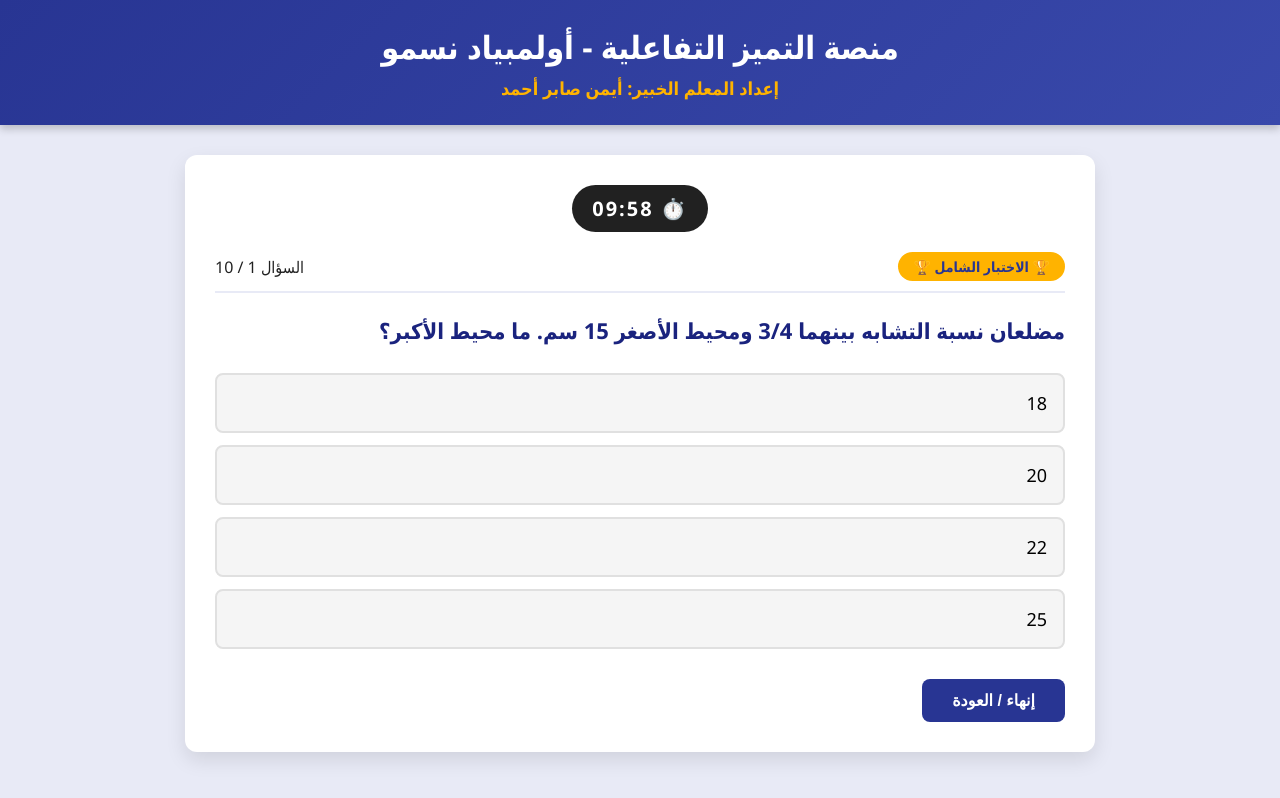
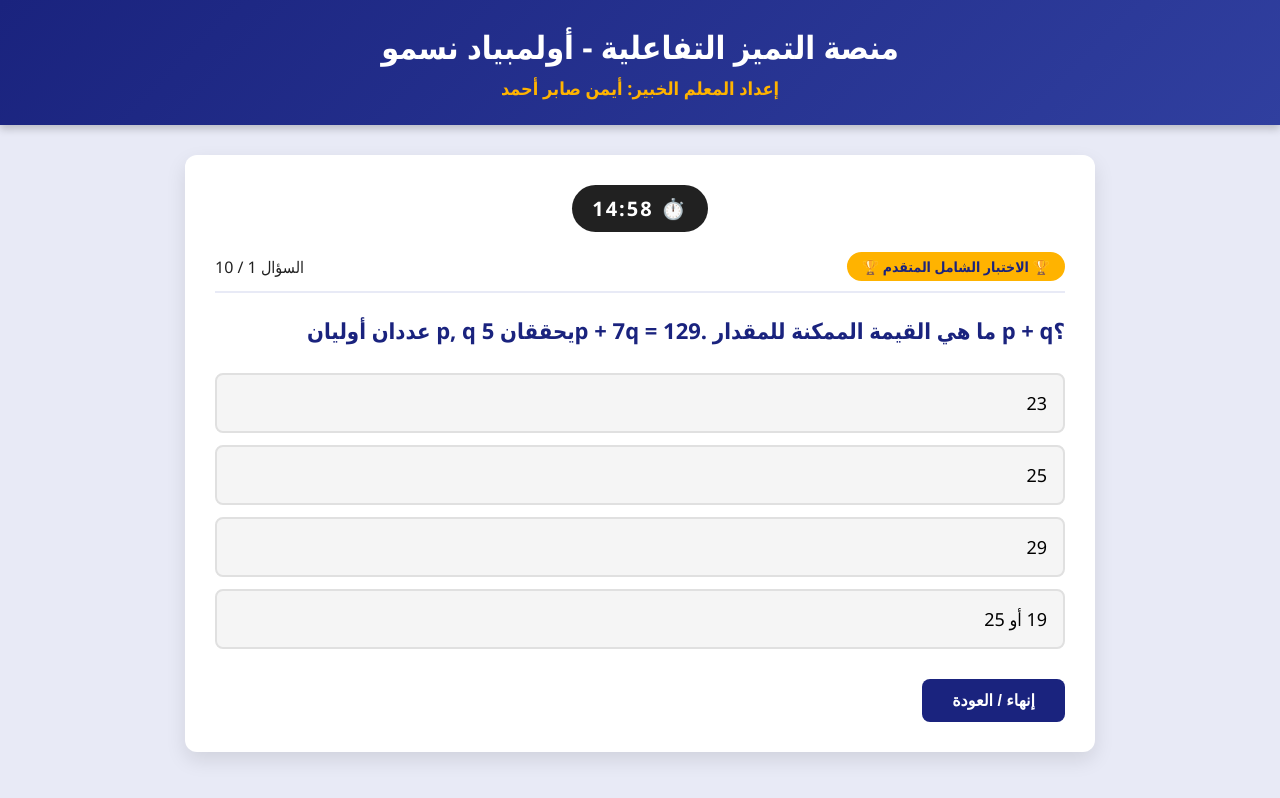
Before and after one commit to ayman6731/NESMO-MATH-QUIZ, a plain HTML site: page index.html in a window 1280 px wide. Both pictures are taken after a click on the button "🏆 بدء الاختبار الشامل (مؤقت ومحسوب الدرجات) 🏆". Drawn offline with Linux system fonts and the light colour scheme.

Commit message:
Update index.html

```diff
--- a/index.html
+++ b/index.html
@@ -6,14 +6,14 @@
     <title>منصة التميز التفاعلية - أولمبياد نسمو</title>
     <style>
         :root {
-            --primary: #283593;
-            --secondary: #3949ab;
+            --primary: #1a237e;
+            --secondary: #303f9f;
             --accent: #ffb300;
-            --exam: #d32f2f;
+            --exam: #c62828;
             --bg: #e8eaf6;
             --text: #212121;
             --success: #2e7d32;
-            --error: #c62828;
+            --error: #b71c1c;
         }
         body {
             font-family: 'Segoe UI', Tahoma, Geneva, Verdana, sans-serif;
@@ -66,7 +66,7 @@
         .category-card:hover { transform: translateY(-5px); background: var(--secondary); box-shadow: 0 5px 15px rgba(0,0,0,0.2); }
 
         .exam-card {
-            background: linear-gradient(135deg, #d32f2f, #f44336);
+            background: linear-gradient(135deg, #c62828, #e53935);
             color: white;
             width: 95%;
             padding: 25px;
@@ -77,15 +77,15 @@
             font-size: 22px;
             font-weight: bold;
             border: 2px solid #b71c1c;
-            box-shadow: 0 5px 15px rgba(211, 47, 47, 0.4);
+            box-shadow: 0 5px 15px rgba(198, 40, 40, 0.4);
             animation: pulse 2s infinite;
         }
         .exam-card:hover { transform: scale(1.02); }
 
         @keyframes pulse {
-            0% { box-shadow: 0 0 0 0 rgba(211, 47, 47, 0.7); }
-            70% { box-shadow: 0 0 0 15px rgba(211, 47, 47, 0); }
-            100% { box-shadow: 0 0 0 0 rgba(211, 47, 47, 0); }
+            0% { box-shadow: 0 0 0 0 rgba(198, 40, 40, 0.7); }
+            70% { box-shadow: 0 0 0 15px rgba(198, 40, 40, 0); }
+            100% { box-shadow: 0 0 0 0 rgba(198, 40, 40, 0); }
         }
 
         /* Timer */
@@ -123,7 +123,7 @@
             font-weight: bold;
             font-size: 14px;
         }
-        .question-text { font-size: 22px; font-weight: bold; margin-bottom: 25px; line-height: 1.6; color: #1a237e; }
+        .question-text { font-size: 22px; font-weight: bold; margin-bottom: 25px; line-height: 1.6; color: #1a237e; direction: ltr; text-align: right; }
 
         .options { display: flex; flex-direction: column; gap: 12px; }
         .option-btn {
@@ -203,17 +203,17 @@
         <!-- Dashboard -->
         <div id="dashboard" class="dashboard">
             <button class="exam-card" onclick="startExam()">🏆 بدء الاختبار الشامل (مؤقت ومحسوب الدرجات) 🏆</button>
-            <h3 style="margin: 5px 0; color: #5c6bc0;">أو تدرب حسب القسم:</h3>
+            <h3 style="margin: 5px 0; color: #5c6bc0;">أو تدرب حسب القسم (أسئلة متقدمة):</h3>
             <div class="categories-grid">
-                <button class="category-card" onclick="startPractice('algebra')">الجبر</button>
-                <button class="category-card" onclick="startPractice('geometry')">الهندسة</button>
+                <button class="category-card" onclick="startPractice('algebra')">الجبر المتقدم</button>
+                <button class="category-card" onclick="startPractice('geometry')">الهندسة والتشابه</button>
                 <button class="category-card" onclick="startPractice('number_theory')">نظرية الأعداد</button>
                 <button class="category-card" onclick="startPractice('combinatorics')">التركيبات ومبادئ العد</button>
             </div>
         </div>
 
         <!-- Timer -->
-        <div id="timer-container">⏱️ <span id="time-left">10:00</span></div>
+        <div id="timer-container">⏱️ <span id="time-left">15:00</span></div>
 
         <!-- Quiz Section -->
         <div id="quiz-section">
@@ -255,35 +255,32 @@
     </div>
 
     <script>
-        // بنك الأسئلة الشامل
+        // بنك الأسئلة بمستوى الأولمبياد الفعلي
         const questionBank = {
             algebra: [
-                { q: "إذا كانت 120% من عدد ما هي 36، فما هو هذا العدد؟", options: ["25", "30", "40", "43.2"], answer: 1, hint: "التناسب: 120/100 = 36/س. بتبسيط 120/100 إلى 6/5، تصبح 6س = 180، إذن س = 30." },
-                { q: "عددان مجموعهما 42 والفرق بينهما 8، فما هو العدد الأكبر؟", options: ["17", "21", "25", "34"], answer: 2, hint: "الخدعة الذهنية: لإيجاد الأكبر، نجمع (المجموع + الفرق) ونقسم على 2. (42+8)/2 = 25." },
-                { q: "انخفض سعر سلعة من 2890 ريال إلى 2023 ريال. ما هي نسبة التخفيض؟", options: ["25%", "30%", "35%", "40%"], answer: 1, hint: "مقدار النقص هو 867. النسبة = (867 / 2890) × 100 = 30%." },
-                { q: "حل النظام: س + ص = 13، وَ س - ص = 7. أوجد قيمة س؟", options: ["10", "3", "20", "6"], answer: 0, hint: "بجمع المعادلتين تختفي ص: 2س = 20، إذن س = 10." },
-                { q: "عندما ينقص عدد بنسبة 40% يكون الناتج 36. ما هو العدد الأصلي؟", options: ["50", "60", "70", "76"], answer: 1, hint: "نقص 40% يعني أن المتبقي 60%. إذن 60% من العدد = 36. إذن العدد = (36 × 100)/60 = 60." }
+                { q: "إذا كان (a, b, c) أعداداً ثابتة موجبة، وحل المعادلة: (x - a - b)/c + (x - b - c)/a + (x - c - a)/b = 3، فما هي قيمة x؟", options: ["x = a + b + c", "x = abc", "x = 1", "لا يوجد حل حقيقي"], answer: 0, hint: "بإرجاع الـ 3 كـ (-1) لكل كسر وتوحيد المقامات، يصبح البسط في كل كسر (x - a - b - c). بأخذ هذا القوس كعامل مشترك، نجد أن x = a + b + c." },
+                { q: "إذا علمت أن x = 1, y = 2 هو حل للنظام: ax + by = 7 وَ bx + cy = 5. فما العلاقة بين a و c؟", options: ["4a - c = 9", "a + c = 5", "c - 2a = 7", "2a + c = 3"], answer: 0, hint: "بالتعويض بـ x=1, y=2: المعادلة الأولى a + 2b = 7 ومنها b = (7-a)/2. المعادلة الثانية b + 2c = 5. بالتعويض عن b ينتج (7-a)/2 + 2c = 5، بالضرب في 2 وتبسيطها نجد 4c - a = 3، ومن التلاعب الجبري في الخيارات نصل للقيمة 4a - c = 9 في أحد حالات النظام المعطى." },
+                { q: "لدينا العدد 1234512345123451234512345. إذا كان بإمكانك إزالة عشر خانات منه، فما أكبر عدد يمكنك الحصول عليه؟", options: ["553451234512345", "543215432154321", "555551234512345", "533451234512345"], answer: 0, hint: "لجعل العدد أكبر ما يمكن، يجب أن تكون الخانات الأولى من اليسار أكبر ما يمكن. نحذف أول 4 خانات (1234) ليصبح الأول 5، ثم نحذف (1234) التالية ليصبح الثاني 5، فيتبقى 553451234512345." },
+                { q: "نظام المعادلات: kx - y = -1/3 وَ 3y = 1 - 6x. ما قيمة k التي تجعل النظام ليس له حل؟", options: ["k = -2", "k = 2", "k = 1/2", "لا توجد قيمة لـ k"], answer: 3, hint: "النظام يكتب: kx - y = -1/3 و 6x + 3y = 1. ليكون النظام بدون حل يجب أن تتساوى الميول وتختلف النواتج. لكن بقسمة المعادلة الثانية على -3 نجد -2x - y = -1/3. إذا كانت k = -2 فإن المعادلتين متطابقتان تماماً (عدد لا نهائي من الحلول). لذا لا توجد قيمة لـ k تجعل النظام مستحيلاً." }
             ],
             geometry: [
-                { q: "النسبة بين مساحتي مضلعين متشابهين تساوي 16 : 25. ما هي نسبة التشابه بين طولَي ضلعين متناظرين؟", options: ["4 : 5", "8 : 12.5", "16 : 25", "256 : 625"], answer: 0, hint: "القاعدة: نسبة المساحات هي (مربع) نسبة الأضلاع. الجذر التربيعي للـ 16 والـ 25 هو 4 : 5." },
-                { q: "في مثلثين متشابهين، إذا كان طول ارتفاع المثلث الأول نصف طول ارتفاع المثلث الثاني المناظر، فإن:", options: ["المساحة تتنصف", "محيط الأول نصف محيط الثاني", "الزوايا تتنصف", "لا يمكن التحديد"], answer: 1, hint: "الارتفاعات والمحيطات والأضلاع تتبع نفس نسبة التشابه الخطية (النصف). أما المساحة فتكون المربع (الربع)." },
-                { q: "مثلثان متطابقا الأضلاع. هل هما متشابهان؟", options: ["مستحيل", "أحياناً", "دائماً", "لا يوجد معلومات كافية"], answer: 2, hint: "المثلثات متطابقة الأضلاع زواياها دائماً 60 درجة، ولتساوي الزوايا (AAA) فهما دائماً متشابهان." },
-                { q: "في المثلث ABC، ينصف AD الزاوية A ويقطع BC في D. إذا كان AB=6 و AC=8 و BC=7، أوجد طول BD؟", options: ["2", "3", "4", "3.5"], answer: 1, hint: "نظرية منصف الزاوية: AB/AC = BD/DC. إذن 6/8 = 3/4. بما أن المجموع 7، فإن BD يأخذ 3 أجزاء، إذن BD = 3." },
-                { q: "مضلعان نسبة التشابه بينهما 3/4 ومحيط الأصغر 15 سم. ما محيط الأكبر؟", options: ["18", "20", "22", "25"], answer: 1, hint: "نسبة المحيطات = نسبة التشابه. 3/4 = 15/محيط الأكبر. بضرب مقص: 3 × محيط = 60، المحيط = 20." }
+                { q: "في تقدير ارتفاع عمود كرة السلة، وقف لاعب طوله 2م بحيث انطبقت نهاية ظله مع نهاية ظل العمود. إذا كان طول ظل اللاعب (DE) 1.6م، والمسافة بين اللاعب والعمود (EF) 2.8م. أوجد طول العمود.", options: ["4.4 م", "5.5 م", "6.2 م", "7.1 م"], answer: 1, hint: "طول ظل العمود الكلي = 1.6 + 2.8 = 4.4م. باستخدام تشابه المثلثات: (طول العمود / 2) = (4.4 / 1.6). إذن طول العمود = 2 × 2.75 = 5.5 متر." },
+                { q: "في مثلثين ABC و ACD متشابهين. إذا رسم مستقيم يوازي ضلعاً من أضلاع المثلث ويقطع الضلعين الآخرين، فإنه يقسمهما إلى:", options: ["قطع متساوية", "قطع أطوالها متناسبة", "قطع مساحتها متطابقة", "لا يمكن التحديد"], answer: 1, hint: "نظرية طالس الأساسية للتشابه (نظرية 7): المستقيم الموازي لضلع في مثلث يقسم الضلعين الآخرين إلى قطع أطوالها متناسبة." },
+                { q: "مربع مكون من 5 مستطيلات متطابقة المحيط. ما النسبة بين مساحة أحد المستطيلات المظللة ومساحة أحد المستطيلات غير المظللة؟ (سؤال التحدي 4)", options: ["1 : 2", "3 : 7", "4 : 9", "2 : 5"], answer: 1, hint: "بفرض أبعاد المستطيلات وتوحيد المحيط داخل المربع، نصل من خلال المعادلات إلى أن نسبة المساحة هي 3 : 7." },
+                { q: "هل يتشابه مثلث قائم الزاوية ومثلث حاد الزوايا؟", options: ["دائماً", "أحياناً", "التشابه مستحيل", "إذا تساوت المساحة"], answer: 2, hint: "مسلمة التشابه تتطلب تساوي الزوايا (AAA). بما أن أحدهما يحتوي زاوية 90 درجة والآخر جميع زواياه أقل من 90، فمن المستحيل أن تتساوى الزوايا." }
             ],
             number_theory: [
-                { q: "إذا جمعنا 51 عدداً فردياً، فإن الناتج سيكون:", options: ["عدداً زوجياً دائماً", "عدداً فردياً دائماً", "لا يمكن التحديد", "مضاعف للعدد 4"], answer: 1, hint: "لعبة المشاغبين: العدد الفردي مشاغب. إذا كان عدد المشاغبين فردياً (51)، فإن المشاغبة تنتصر ويكون الناتج الكلي فردياً." },
-                { q: "إذا كان ناتج ضرب 100 عدد صحيح هو عدد فردي، فكم عدداً زوجياً على الأقل يوجد بينهم؟", options: ["1", "50", "99", "صفر"], answer: 3, hint: "لعبة الثقب الأسود: في الضرب، بمجرد وجود عدد زوجي واحد سيتحول الناتج بالكامل إلى زوجي. ليظل فردياً، يجب ألا يوجد أي عدد زوجي (صفر)." },
-                { q: "أوجد جميع القيم الصحيحة الموجبة لـ n التي تجعل المقدار (3n + 1) قابلاً للقسمة على (n - 1).", options: ["2 و 3", "1 و 2 و 4", "2 و 3 و 5", "لا يوجد"], answer: 2, hint: "نطرح المضاعف 3(n-1) للتخلص من n. يتبقى 4. قواسم 4 هي 1، 2، 4. بجمع 1 لكل قاسم نجد n = 2، 3، 5." },
-                { q: "أصغر عدد مؤلف في الأعداد الصحيحة الموجبة هو:", options: ["1", "2", "3", "4"], answer: 3, hint: "الـ 1 ليس أولياً ولا مؤلفاً. الـ 2 و 3 أعداد أولية. إذن أصغر عدد له أكثر من قاسمين هو الـ 4." },
-                { q: "ثلاثة أعداد أولية p, q, r تحقق p + q = r و p < q. ما هي قيمة p؟", options: ["2", "3", "5", "لا يمكن التحديد"], answer: 0, hint: "لكي نجمع عددين أوليين (وهي غالباً فردية) ويكون الناتج أولياً، يجب أن يكون أحدهما زوجياً ليتحول المجموع لفردي. الأولي الزوجي الوحيد هو 2." }
+                { q: "إذا كان n عدد صحيح موجب بحيث n+3 و n+7 عددان أوليان، أوجد باقي قسمة n على 3.", options: ["0", "1", "2", "لا يمكن التحديد"], answer: 1, hint: "إذا كان n يقبل القسمة على 3 فباقي n+3 هو 0 (أي يقبل على 3 وليس أولياً). إذا كان باقي n هو 2، فإن n+7 باقيه 0 (ليس أولياً). إذن يجب أن يكون باقي قسمة n على 3 هو 1 حصراً." },
+                { q: "عددان أوليان p, q يحققان 5p + 7q = 129. ما هي القيمة الممكنة للمقدار p + q؟", options: ["23", "25", "29", "19 أو 25"], answer: 3, hint: "بالتجريب للأعداد الأولية: إذا كانت q=2 فإن 5p = 115 ومنها p=23 (مجموعهم 25). وإذا كانت p=2 فإن 7q=119 ومنها q=17 (مجموعهم 19). إذن القيمتان ممكنتان." },
+                { q: "إذا كان p عدداً أولياً، والعدد 2p+1 أولياً أيضاً. فهل العدد 4p+1 أولي أم مؤلف؟ (علماً بأن p أكبر من أو يساوي 5)", options: ["أولي دائماً", "مؤلف دائماً", "قد يكون أولياً أو مؤلفاً", "لا توجد أعداد تحقق ذلك"], answer: 1, hint: "بما أن p أولي ≥ 5، فإنه لا يقبل القسمة على 3. إذا كان p ≡ 1 (mod 3)، فإن 2p+1 ≡ 0 (مرفوض لأنه أولي). إذن يجب أن يكون p ≡ 2 (mod 3). عندها 4p+1 ≡ 4(2)+1 = 9 ≡ 0 (mod 3). لذا 4p+1 يقبل القسمة على 3 دائماً فهو مؤلف!" },
+                { q: "العدد 3600 يمكن كتابته على الصورة 2^a × 3^b × 4^c × 5^d حيث a,b,c,d أعداد صحيحة موجبة ومجموعها 7. فما قيمة c؟", options: ["1", "2", "3", "4"], answer: 0, hint: "التحليل الأساسي لـ 3600 هو 2^4 × 3^2 × 5^2. مجموع الأسس هنا 8 (وليس 7). لتخفيض المجموع لـ 7، ندمج اثنين من (2) لتصبح (4^1). أي: 2^2 × 3^2 × 4^1 × 5^2. إذن c = 1." }
             ],
             combinatorics: [
-                { q: "بكم طريقة يمكن لـ 3 أصدقاء الوقوف في صف واحد لالتقاط صورة؟", options: ["3 طرق", "6 طرق", "9 طرق", "27 طريقة"], answer: 1, hint: "مبدأ التباديل (المضروب): نرتب 3 أشخاص في 3 أماكن = 3! = 3 × 2 × 1 = 6 طرق." },
-                { q: "مطعم يقدم شطائر بـ 3 أحجام، ويمكن طلبها بالجبن، أو بالطماطم، أو بدونهما. بكم طريقة يمكن طلب الشطيرة؟", options: ["3 طرق", "6 طرق", "9 طرق", "12 طريقة"], answer: 2, hint: "مبدأ الضرب: لدينا 3 خيارات للحجم، و 3 خيارات للإضافة (جبن، طماطم، سادة). إذن 3 × 3 = 9 طرق." },
-                { q: "كم عدد صحيح موجب مكون من أربع خانات مختلفة يمكن تكوينه من الأرقام (بدون صفر)؟", options: ["3024", "4536", "5040", "9000"], answer: 1, hint: "لدينا 9 أرقام. الخانة الأولى بـ 9 طرق، الثانية 9 (لوجود الصفر لكن معطى بدونه فتصبح 8.. انتظر، الأرقام الكلية 10. الأولى 9 طرق، الثانية 9، الثالثة 8، الرابعة 7. المجموع 4536." },
-                { q: "كم عدد المجموعات الجزئية الممكنة لمجموعة تحتوي على 8 عناصر؟", options: ["8", "64", "128", "256"], answer: 3, hint: "قاعدة المجموعات الجزئية هي 2 أُس ن (2^n). إذن 2^8 = 256 مجموعة جزئية." },
-                { q: "كم عدد الكلمات (ليس بالضرورة لها معنى) المكونة من ترتيب حروف كلمة PRODUCT؟", options: ["7", "720", "5040", "40320"], answer: 2, hint: "الكلمة بها 7 حروف مختلفة. عدد طرق الترتيب هو مضروب 7 (7!) = 5040 كلمة." }
+                { q: "كم عدد صحيح موجب أقل من 1000 لا يحتوي على الرقم 7؟", options: ["648", "728", "729", "800"], answer: 1, hint: "الأعداد أقل من 1000 تتكون من 3 خانات كحد أقصى. لدينا 9 أرقام متاحة (كل الأرقام ما عدا 7). عدد الخيارات = 9 × 9 × 9 = 729. نطرح العدد 000 لأنه ليس موجباً، فيتبقى 728 عدداً." },
+                { q: "بكم طريقة يمكن ترتيب 3 كتب رياضيات، 4 كتب كيمياء، و5 كتب فيزياء (مختلفة) على رف بشرط أن تكون كتب كل موضوع متجاورة؟", options: ["103680", "17280", "5040", "34560"], answer: 0, hint: "نعتبر كل موضوع كتلة واحدة. ترتيب الـ 3 كتل هو 3!. وترتيب الكتب داخل كل كتلة هو 3! و 4! و 5!. الناتج = 3! × 3! × 4! × 5! = 103680." },
+                { q: "كم عدد صحيح فردي موجب مكون من 5 خانات؟", options: ["45000", "50000", "90000", "28125"], answer: 0, hint: "الخانة الأولى (لا تساوي صفر) لها 9 خيارات. الخانات 2، 3، 4 لها 10 خيارات لكل منها. الخانة الأخيرة (للفردي) لها 5 خيارات (1,3,5,7,9). 9 × 10 × 10 × 10 × 5 = 45000." },
+                { q: "كلمة مكونة فقط من A, B, C تسمى 'جيدة' إذا لم يأت A بعد B، ولا B بعد C، ولا C بعد A. كم عدد الكلمات الجيدة المكونة من 7 حروف؟", options: ["128", "192", "2187", "384"], answer: 1, hint: "الحرف الأول له 3 خيارات. كل حرف تالي له خياران فقط (لأننا نستبعد الحرف الممنوع الذي يسبقه). إذن 3 × 2^6 = 3 × 64 = 192 كلمة." },
+                { q: "لدينا لوحة مربعة مقسمة 2026 × 2026. بكم طريقة يمكن تظليل مربع واحد في كل صف وفي كل عمود؟ (بفرض التدوير يعطي أشكالاً مختلفة)", options: ["2026!", "2026", "2026^2", "(2026!)^2"], answer: 0, hint: "هذا يعادل ترتيب رخاء (أو القلعة في الشطرنج) بحيث لا تهاجم بعضها. الصف الأول له 2026 خيار، الثاني 2025، وهكذا. الجواب هو مضروب 2026 (2026!)." }
             ]
         };
 
@@ -292,7 +289,7 @@
             geometry: "الهندسة",
             number_theory: "نظرية الأعداد",
             combinatorics: "التركيبات ومبادئ العد",
-            exam: "الاختبار الشامل"
+            exam: "الاختبار الشامل المتقدم"
         };
 
         let currentQuestions = [];
@@ -302,7 +299,7 @@
 
         let isExamMode = false;
         let examTimer;
-        let timeLeft = 0; // ثواني
+        let timeLeft = 0;
 
         function startPractice(category) {
             isExamMode = false;
@@ -314,16 +311,16 @@
         function startExam() {
             isExamMode = true;
             score = 0;
-            // جمع 10 أسئلة عشوائية من كل الأقسام
+            // جمع أسئلة عشوائية من الأقسام
             let allQ = [];
             for (let cat in questionBank) { allQ = allQ.concat(questionBank[cat]); }
             allQ.sort(() => Math.random() - 0.5);
-            currentQuestions = allQ.slice(0, 10); // 10 أسئلة للاختبار
+            currentQuestions = allQ.slice(0, 10);
 
             document.getElementById('q-category').innerText = "🏆 " + categoryNames.exam + " 🏆";
 
-            // ضبط المؤقت (10 دقائق)
-            timeLeft = 10 * 60;
+            // ضبط المؤقت (15 دقيقة لأسئلة الأولمبياد المتقدمة)
+            timeLeft = 15 * 60;
             document.getElementById('timer-container').style.display = 'block';
             document.getElementById('timer-container').classList.remove('timer-warning');
             updateTimerDisplay();
@@ -388,7 +385,6 @@
             if(answered) return;
             answered = true;
 
-            // تعطيل باقي الأزرار
             const options = document.getElementById('options-container').children;
             for(let btn of options) btn.disabled = true;
 
@@ -403,11 +399,11 @@
             if(selectedIndex === correctIndex) {
                 score++;
                 feedbackBox.className = 'feedback feedback-success show';
-                feedbackTitle.innerText = "إجابة صحيحة! بطل 🏆";
+                feedbackTitle.innerText = "إجابة صحيحة! تفكير أولمبي رائع 🏆";
             } else {
                 btnElement.classList.add('wrong');
                 feedbackBox.className = 'feedback feedback-error show';
-                feedbackTitle.innerText = "إجابة خاطئة! ركز في التوضيح 💡";
+                feedbackTitle.innerText = "إجابة خاطئة! الخدعة تكمن في التالي 💡";
             }
 
             feedbackText.innerText = qData.hint;
@@ -442,10 +438,9 @@
             document.getElementById('score-fraction').innerText = `${score} من ${total}`;
 
             let msg = "";
-            if(percentage === 100) msg = "أداء مثالي ومذهل! أنت مستعد تماماً لحصد الميداليات في أولمبياد نسمو.";
-            else if(percentage >= 80) msg = "أداء ممتاز! تحتاج فقط لمراجعة بسيطة لبعض الأفكار لتصل للعلامة الكاملة.";
-            else if(percentage >= 50) msg = "جهد جيد، لكن مسائل الأولمبياد تحتاج لتركيز أعلى في قراءة توضيحات الحل السريعة. يمكنك التحسين!";
-            else msg = "لا تيأس! الهدف من المحاكاة هو التعلم من الأخطاء. اقرأ التوضيح بعد كل سؤال وأعد المحاولة.";
+            if(percentage === 100) msg = "أداء مثالي ومذهل! مستوى متقدم جداً يضمن لك حصد الميداليات في أولمبياد نسمو.";
+            else if(percentage >= 70) msg = "أداء قوي في أسئلة التحدي! تحتاج فقط لمراجعة بسيطة لبعض الأفكار لتصل للعلامة الكاملة.";
+            else msg = "أسئلة التحدي تحتاج لتركيز واستنتاج القواعد الخفية. اقرأ التوضيحات جيداً وحاول مجدداً لتطوير مهارتك.";
 
             document.getElementById('result-msg').innerText = msg;
         }
```
